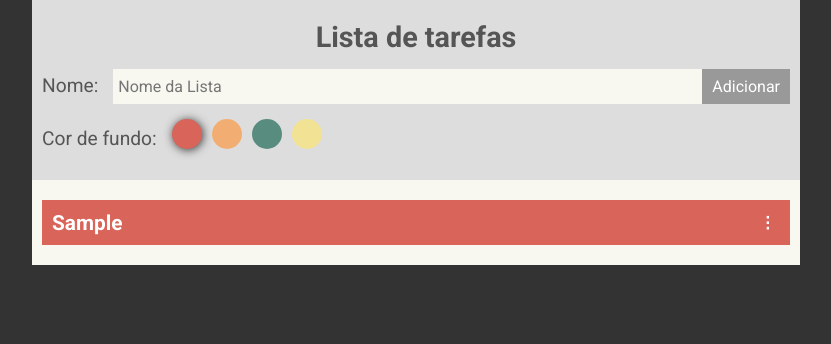
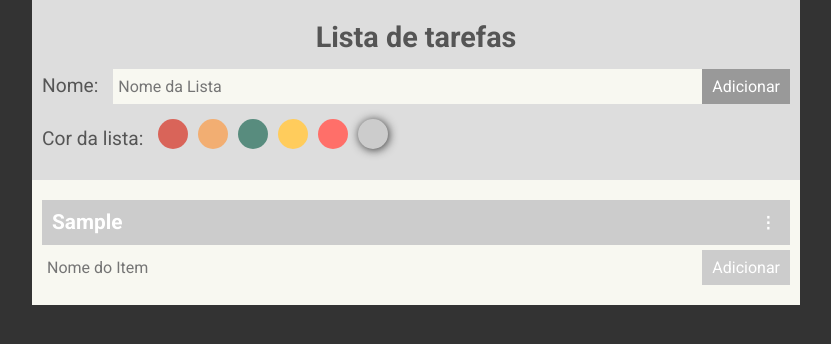
Before and after one commit to dhayananascimento/todolist, a plain HTML site: page index.html in a window 1280 px wide. Both pictures are taken after typing "Sample" into the empty fields and a click on the button "Adicionar". Shown: the whole page, without its empty margins (224-1055 px from the left). Drawn offline with Linux system fonts and the light colour scheme.

Commit message:
armazenamento e alterações no readme e layout

```diff
--- a/index.html
+++ b/index.html
@@ -26,12 +26,14 @@
             </div>
 
             <div class="color-container">
-                <p class="titles">Cor de fundo:</p>
+                <p class="titles">Cor da lista:</p>
 
-                <button id="0" style="background-color: #d96459;"  onclick="changeColor(this)" class="colors selected"></button>
+                <button id="0" style="background-color: #d96459;"  onclick="changeColor(this)" class="colors"></button>
                 <button id="1" style="background-color: #f2ae72;"  onclick="changeColor(this)" class="colors"></button>
                 <button id="2" style="background-color: #588c7e;"  onclick="changeColor(this)" class="colors"></button>
-                <button id="3" style="background-color: #f2e394;"  onclick="changeColor(this)" class="colors"></button>
+                <button id="4" style="background-color: #ffcc5c;"  onclick="changeColor(this)" class="colors"></button>
+                <button id="6" style="background-color: #ff6f69;"  onclick="changeColor(this)" class="colors"></button>
+                <button id="9" style="background-color: #cccccc;"  onclick="changeColor(this)" class="colors selected"></button>
             </div>
         </div>
         <div class="container-two"></div>
--- a/script.js
+++ b/script.js
@@ -1,164 +1,184 @@
-const inputElement = document.querySelector("#listName");
-const listContainer = document.querySelector(".container-two");
-const buttonsElement = document.querySelectorAll(".colors");
+const inputElement = document.querySelector("#listName")
+const listContainer = document.querySelector(".container-two")
+const buttonElement = document.querySelectorAll(".colors")
 
-let lists = [];
+let lists = JSON.parse(localStorage.getItem('lists')) || []
 
 const addList = () => {
-    let id = Math.random().toString(36).substring(2);
-    let name = (inputElement.value).trim();
-    let color = document.querySelector(".selected").style.backgroundColor;
 
-    if(name != "")
+    let id = Math.random().toString(36).substring(2)
+    let name = (inputElement.value).trim()
+    let color = document.querySelector(".selected").style.backgroundColor
+
+    if(name != "") {
         lists.unshift({ id, name, color, items: [] })
+        inputElement.value = ""
+        saveToStorage()
+        renderLists()
+        document.querySelector(".list-items-container").classList.toggle("toggle-hide-list")
+    }
     else
-        alert("Campo vazio!");
+        alert("Campo vazio!")
 
-    inputElement.value = "";
-    renderLists();
+
 }
 
 const addTask = (index, id, value) => {
-    let name  = value.trim();
+
+    let name  = value.trim()
 
     if(name!= "")  {
         lists[index].items.unshift({
             id: Math.random().toString(36).substring(2),
             name,
             completed: false
-        });
-        renderTasks(index,id);
+        })
+        saveToStorage()
+        renderTasks(index,id)
     }
     else
-        alert("Campo vazio!");
+        alert("Campo vazio!")
+
 }
 
 const alertConfirmation = (index, name) => {
-    let response = confirm(`Deseja deletar "${name}"?`);
+
+    let response = confirm(`Deseja deletar "${name}"?`)
 
     if (response) {
-        lists.splice(index,1);
-        renderLists();
+        lists.splice(index,1)
+        saveToStorage()
+        renderLists()
     }
 }
 
 const renderTasks = (index, id) => {
-    let containerElement = document.getElementById(`${id}`);
-    containerElement.innerHTML = "";
+
+    let containerElement = document.getElementById(`${id}`)
+    containerElement.innerHTML = ""
 
     lists[index].items.forEach((element, indexTask) => {
-        let containerTask = document.createElement("div");
-        containerTask.classList.add("task");
+        let taskContainer = document.createElement("div")
+        taskContainer.classList.add("task")
 
-        let task = document.createElement("p");
-        task.style.overflowX = "auto";
-        task.innerText = element.name;
+        let task = document.createElement("p")
+        task.style.overflowX = "auto"
+        task.innerText = element.name
+        lists[index].items[indexTask].completed ? task.classList.toggle("completed") : null
 
-        let containerIcons = document.createElement("div");
+        let iconsContainer = document.createElement("div")
 
-        let completed = document.createElement("div");
-        completed.classList.add("icons","green");
-        completed.innerHTML = "&#10003;";
+        let completed = document.createElement("div")
+        completed.classList.add("icons","green")
+        completed.innerHTML = "&#10003;"
         completed.addEventListener("click", () => {
-            lists[index].items.completed = !lists[index].items.completed;
-            task.classList.toggle("completed");
+            lists[index].items[indexTask].completed = !lists[index].items[indexTask].completed
+            task.classList.toggle("completed")
+            saveToStorage()
         })
 
-        let remove = document.createElement("div");
-        remove.classList.add("icons","red");
-        remove.innerHTML = "&#10005;";
+        let remove = document.createElement("div")
+        remove.classList.add("icons","red")
+        remove.innerHTML = "&#10005;"
         remove.addEventListener("click", () => {
-            lists[index].items.splice(indexTask,1);
-            renderTasks(index, id);
+            lists[index].items.splice(indexTask,1)
+            saveToStorage()
+            renderTasks(index, id)
         })
 
-        containerIcons.appendChild(completed);
-        containerIcons.appendChild(remove);
+        iconsContainer.appendChild(completed)
+        iconsContainer.appendChild(remove)
 
-        containerTask.appendChild(task);
-        containerTask.appendChild(containerIcons);
+        taskContainer.appendChild(task)
+        taskContainer.appendChild(iconsContainer)
 
-        containerElement.appendChild(containerTask);
-    });
+        containerElement.appendChild(taskContainer)
+    })
 }
 
 const renderLists = () => {
 
     if(lists.length) {
-        listContainer.style.display = "block";
-        listContainer.innerHTML = "";
+        listContainer.style.display = "block"
+        listContainer.innerHTML = ""
 
         lists.forEach((element,index) => {
-            let container = document.createElement("div");
-            container.classList.add("list-container");
+            let container = document.createElement("div")
+            container.classList.add("list-container")
 
-            let containerTitle = document.createElement("div");
-            containerTitle.classList.add("title-container");
-            containerTitle.style.backgroundColor = element.color;
+            let titleContainer = document.createElement("div")
+            titleContainer.classList.add("title-container")
+            titleContainer.style.backgroundColor = element.color
 
-            let title = document.createElement("h3");
-            title.innerText = element.name;
-            title.style.cursor = "pointer";
-            title.addEventListener("click", () => containerListItems.classList.toggle("toggle-hide-list"));
+            let title = document.createElement("h3")
+            title.innerText = element.name
+            title.classList.add("list-title")
+            title.addEventListener("click", () => listItemsContainer.classList.toggle("toggle-hide-list"))
 
-            let iconTitle = document.createElement("div");
-            iconTitle.classList.add("title-icon");
-            iconTitle.innerHTML = "&vellip;"
-            iconTitle.addEventListener("click", () => alertConfirmation(index, element.name))
+            let titleIcon = document.createElement("div")
+            titleIcon.classList.add("title-icon")
+            titleIcon.innerHTML = "&vellip;"
+            titleIcon.addEventListener("click", () => alertConfirmation(index, element.name))
 
-            let containerListItems = document.createElement("div");
-            containerListItems.classList.add("list-items-container");
+            let listItemsContainer = document.createElement("div")
+            listItemsContainer.classList.add("list-items-container")
 
-            let containerTasks = document.createElement("div");
-            containerTasks.setAttribute("id", element.id);
+            let taskContainer = document.createElement("div")
+            taskContainer.setAttribute("id", element.id)
 
-            let containerItems = document.createElement("div");
-            containerItems.classList.add("item-container");
+            let itemContainer = document.createElement("div")
+            itemContainer.classList.add("item-container")
 
-            let input = document.createElement("input");
-            input.placeholder = "Nome do Item";
+            let input = document.createElement("input")
+            input.placeholder = "Nome do Item"
             input.addEventListener('keyup', (e) => {
                 if (e.keyCode === 13) {
-                    addTask(index, containerTasks.id, input.value);
-                    input.value = "";
+                    addTask(index, taskContainer.id, input.value)
+                    input.value = ""
                 }
-            });
+            })
 
-            let button = document.createElement("button");
-            button.style.backgroundColor = element.color;
-            button.textContent = "Adicionar";
+            let button = document.createElement("button")
+            button.style.backgroundColor = element.color
+            button.textContent = "Adicionar"
             button.addEventListener("click", () => {
-                addTask(index, containerTasks.id, input.value);
-                input.value = "";
-            });
+                addTask(index, taskContainer.id, input.value)
+                input.value = ""
+            })
 
-            containerItems.appendChild(input);
-            containerItems.appendChild(button);
+            itemContainer.appendChild(input)
+            itemContainer.appendChild(button)
 
-            containerListItems.appendChild(containerItems);
-            containerListItems.appendChild(containerTasks);
+            listItemsContainer.appendChild(itemContainer)
+            listItemsContainer.appendChild(taskContainer)
 
-            containerTitle.appendChild(title);
-            containerTitle.appendChild(iconTitle);
+            titleContainer.appendChild(title)
+            titleContainer.appendChild(titleIcon)
 
-            container.appendChild(containerTitle);
-            container.appendChild(containerListItems);
+            container.appendChild(titleContainer)
+            container.appendChild(listItemsContainer)
 
-            listContainer.appendChild(container);
+            listContainer.appendChild(container)
 
-            renderTasks(index, containerTasks.id);
-        });
+            renderTasks(index, taskContainer.id)
+        })
     }
     else
-        listContainer.style.display = "none";
+        listContainer.style.display = "none"
 
 }
 
 const changeColor = value => {
-    buttonsElement.forEach(element => {
+    buttonElement.forEach(element => {
         if(element.id == value.id)
-            element.classList.contains("selected")? null : element.classList.add("selected");
+            element.classList.contains("selected")? null : element.classList.add("selected")
         else
-            element.classList.contains("selected")? element.classList.remove("selected"): null;
-    });
+            element.classList.contains("selected")? element.classList.remove("selected"): null
+    })
 }
+
+const saveToStorage = () => {
+    localStorage.setItem('lists', JSON.stringify(lists))
+}
+
+renderLists()
--- a/styles.css
+++ b/styles.css
@@ -48,7 +48,6 @@ h3 { font-size: 1.3em; }
     display: flex;
     align-items: center;
     flex-direction: column;
-    background-color: #333;
 }
 
 .container-one, .container-two {
@@ -110,7 +109,8 @@ h3 { font-size: 1.3em; }
 
 .title-container {
     color: #fff;
-    padding: 10px;
+    padding: 0 10px;
+    height: 45px;
     display: flex;
     overflow-x: auto;
     align-items: center;
@@ -119,6 +119,12 @@ h3 { font-size: 1.3em; }
 
 .toggle-hide-list {
     display: block !important;
+}
+
+.list-title {
+    width: 100%;
+    cursor: pointer;
+    line-height: 45px;
 }
 
 .title-icon {
```
Also changed, not shown: img.png (added), 1 other file.
